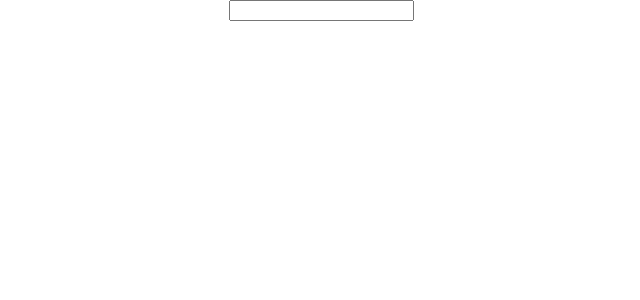
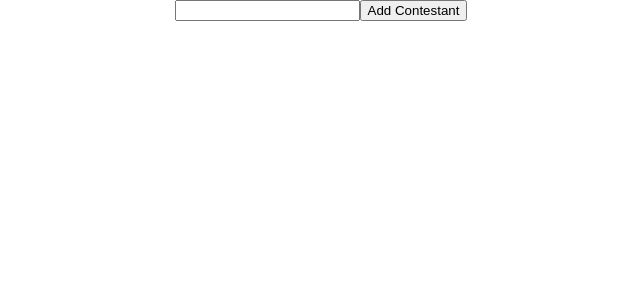
Before and after one commit to longislandjavascript/meetup-event-08-2017, a React (Create React App) app: page / in a window 1280 px wide. Shown: the top 300 px of the page, without its empty margins (319-959 px from the left). Built offline with nearby package versions, Linux system fonts and the light colour scheme.

Commit message:
Add contestant test created & passed

```diff
--- a/src/App.js
+++ b/src/App.js
@@ -7,6 +7,7 @@ class App extends Component {
     super(props);
     this.state = {
       contestant: '',
+      contestants: [],
     };
   }
 
@@ -17,10 +18,19 @@ class App extends Component {
     });
   };
 
+  addContestant = contestant => {
+    const contestants = this.state.contestants.slice();
+    contestants.push(contestant);
+    this.setState({ contestants });
+  };
+
   render() {
     return (
       <div className="App">
         <input onChange={event => this.updateContestant(event)} />
+        <button id="addBtn" onClick={() => this.addContestant(this.state.contestant)}>
+          Add Contestant
+        </button>
       </div>
     );
   }
```
Also changed, not shown: 1 other file (tests, documents, lock files or other folders).
